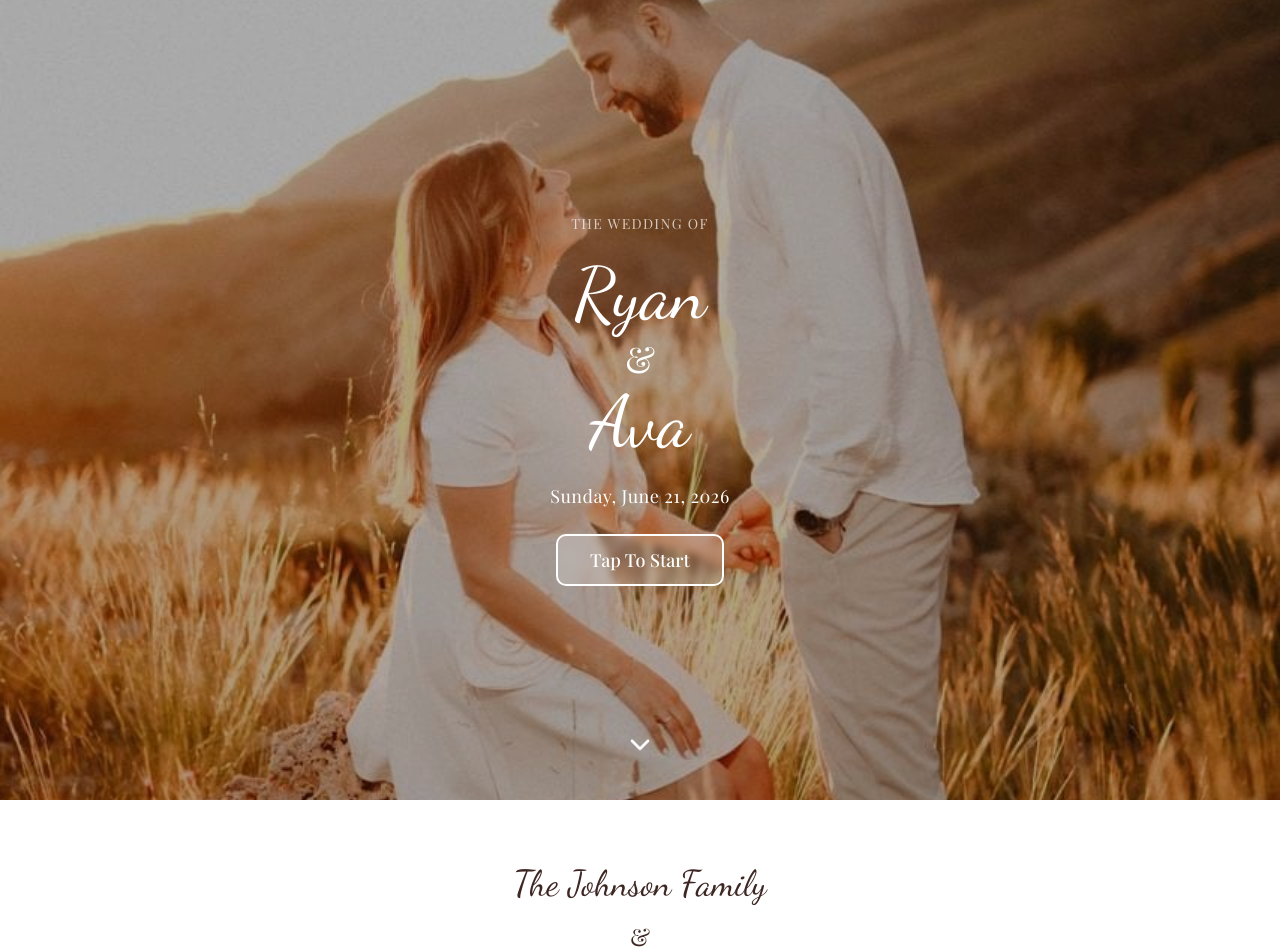
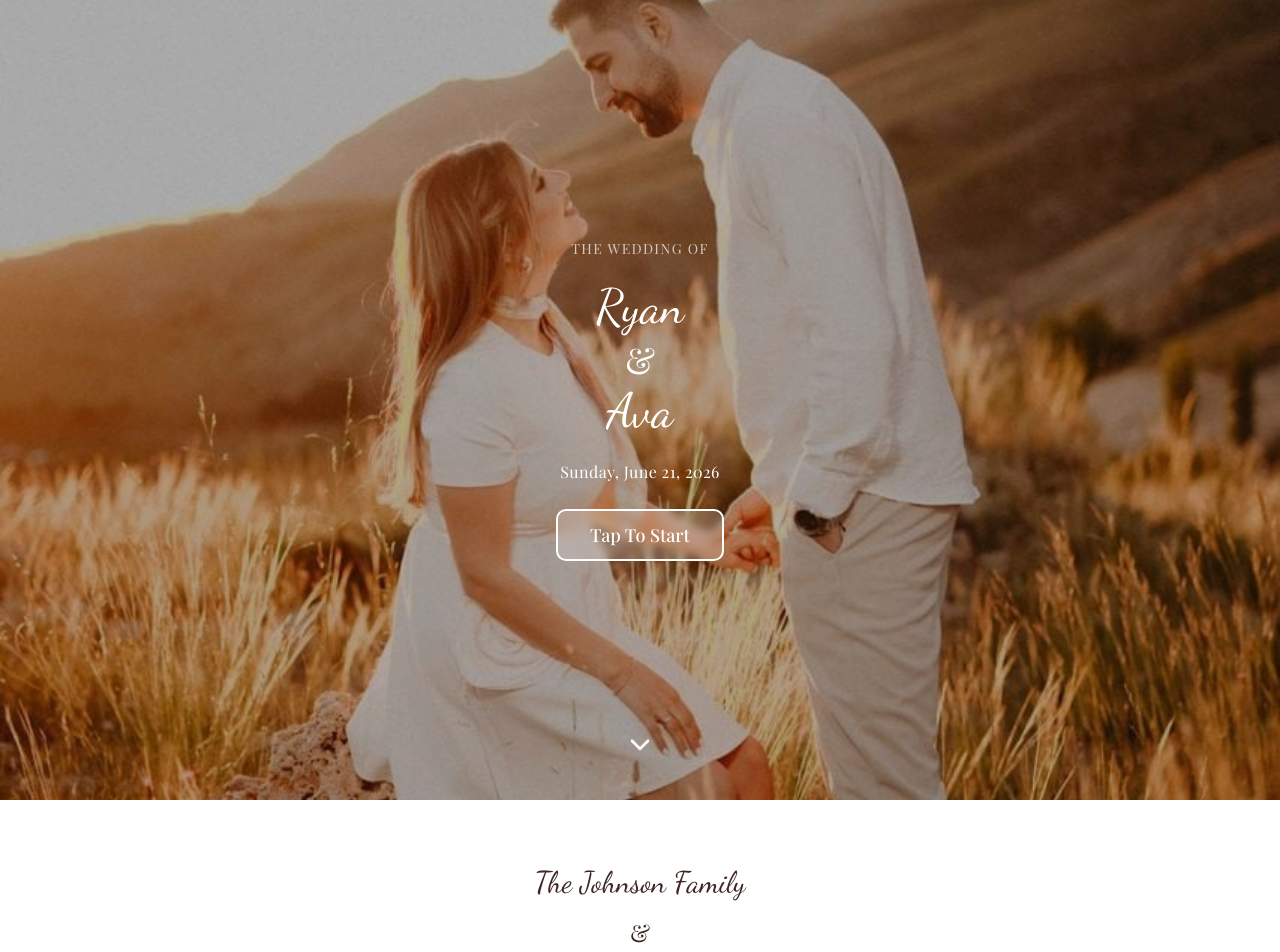
Before and after one commit to nazihsaba/vows-voyage-creator, a React (Vite) app: page /preview/modern-romance in a window 1280 px wide. Shown: the top 952 px of the page. Built offline with nearby package versions, Linux system fonts and the light colour scheme; the HTML template or start-up script is replaced by a standard one.

Commit message:
Enforced mobile layout

```diff
--- a/src/index.css
+++ b/src/index.css
@@ -154,19 +154,19 @@ All colors MUST be HSL.
 
   /* Unified Template Typography */
   .text-template-title {
-    @apply text-5xl md:text-7xl font-script;
+    @apply text-5xl font-script;
   }
 
   .text-template-subtitle {
-    @apply text-3xl md:text-4xl font-script;
+    @apply text-3xl font-script;
   }
 
   .text-template-heading {
-    @apply text-2xl md:text-3xl font-script;
+    @apply text-2xl font-script;
   }
 
   .text-template-body {
-    @apply text-base md:text-lg leading-relaxed;
+    @apply text-base leading-relaxed;
   }
 
   .text-template-small {
```
